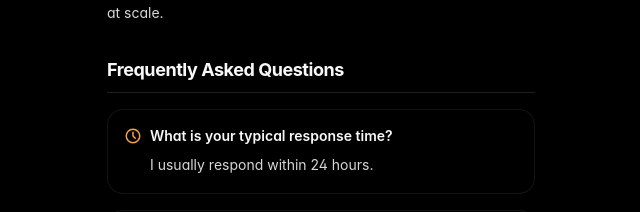
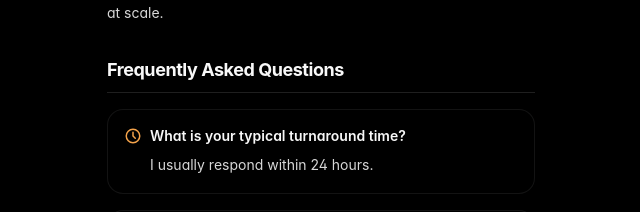
Before and after one commit to madhu2456/madhu2456-madhu_website, a Next.js app: page /contact in a window 1280 px wide. Shown: the part 1106-1318 px from the top of the page, without its empty margins (85-725 px from the left). Built offline with nearby package versions, Linux system fonts and the light colour scheme; no server answers.

Commit message:
fix(contact): match FAQ question text to Playwright e2e test expectations

```diff
--- a/src/app/(portfolio)/contact/page.tsx
+++ b/src/app/(portfolio)/contact/page.tsx
@@ -93,7 +93,7 @@ export default async function ContactPage() {
     mainEntity: [
       {
         "@type": "Question",
-        name: "What is your typical response time?",
+        name: "What is your typical turnaround time?",
         acceptedAnswer: {
           "@type": "Answer",
           text:
```
